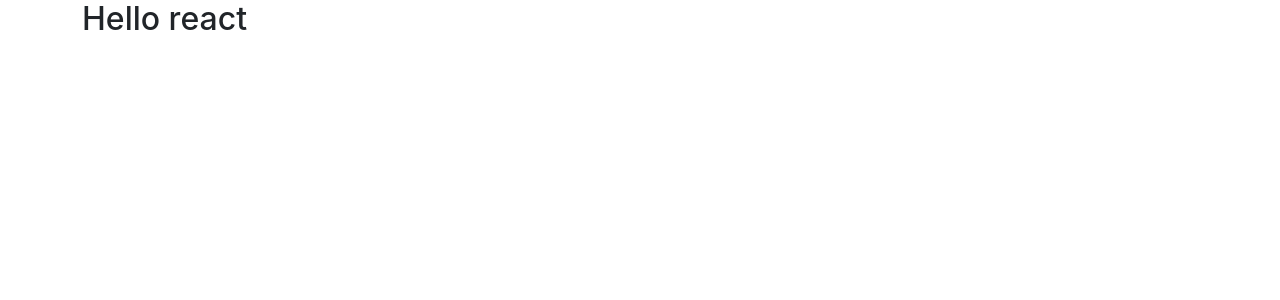
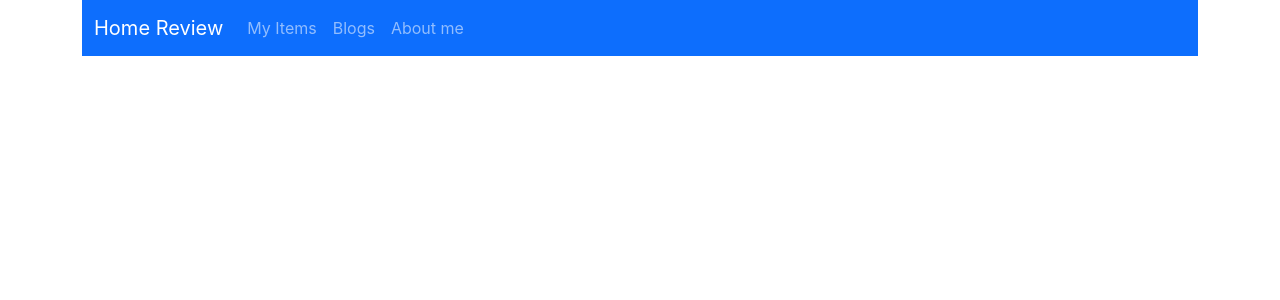
Before and after one commit to mubarakmohin1/bikestore-management-client, a React (Create React App) app: page / in a window 1280 px wide. Shown: the top 300 px of the page. Built offline with nearby package versions, Linux system fonts and the light colour scheme.

Commit message:
simple header added

```diff
--- a/src/App.js
+++ b/src/App.js
@@ -1,10 +1,16 @@
 
+import { Route, Routes } from 'react-router-dom';
 import './App.css';
+import Header from './components/Header/Header';
+import Home from './components/Home/Home';
 
 function App() {
   return (
     <div className='container'>
-      <h2>Hello react</h2>
+      <Header></Header>
+      <Routes>
+        <Route path='/' element={<Home></Home>}></Route>
+      </Routes>
     </div>
   );
 }
--- /dev/null
+++ b/src/components/Header/Header.js
@@ -0,0 +1,29 @@
+import React from 'react';
+import { Container, Nav, Navbar } from 'react-bootstrap';
+import { Link } from 'react-router-dom';
+
+const Header = () => {
+    return (
+        <div>
+            <>
+                <Navbar collapseOnSelect expand="lg" sticky='top' bg="primary" variant='dark'>
+                    <Container>
+                        <Navbar.Brand as={Link} to="/">Home Review</Navbar.Brand>
+                        <Navbar.Toggle aria-controls="responsive-navbar-nav" />
+                        <Navbar.Collapse id="responsive-navbar-nav">
+                            <Nav className="me-auto">
+                                <Nav.Link as={Link} to="/myitems">My Items</Nav.Link>
+                                <Nav.Link as={Link} to="/blogs">Blogs</Nav.Link>
+                                <Nav.Link as={Link} to="/about">About me</Nav.Link>
+
+                            </Nav>
+
+                        </Navbar.Collapse>
+                    </Container>
+                </Navbar>
+            </>
+        </div>
+    );
+};
+
+export default Header;
--- /dev/null
+++ b/src/components/Home/Home.js
@@ -0,0 +1,11 @@
+import React from 'react';
+
+const Home = () => {
+    return (
+        <div>
+
+        </div>
+    );
+};
+
+export default Home;
```
Also changed, not shown: src/components/Header/Header.css (added), src/components/Home/Home.css (added).
